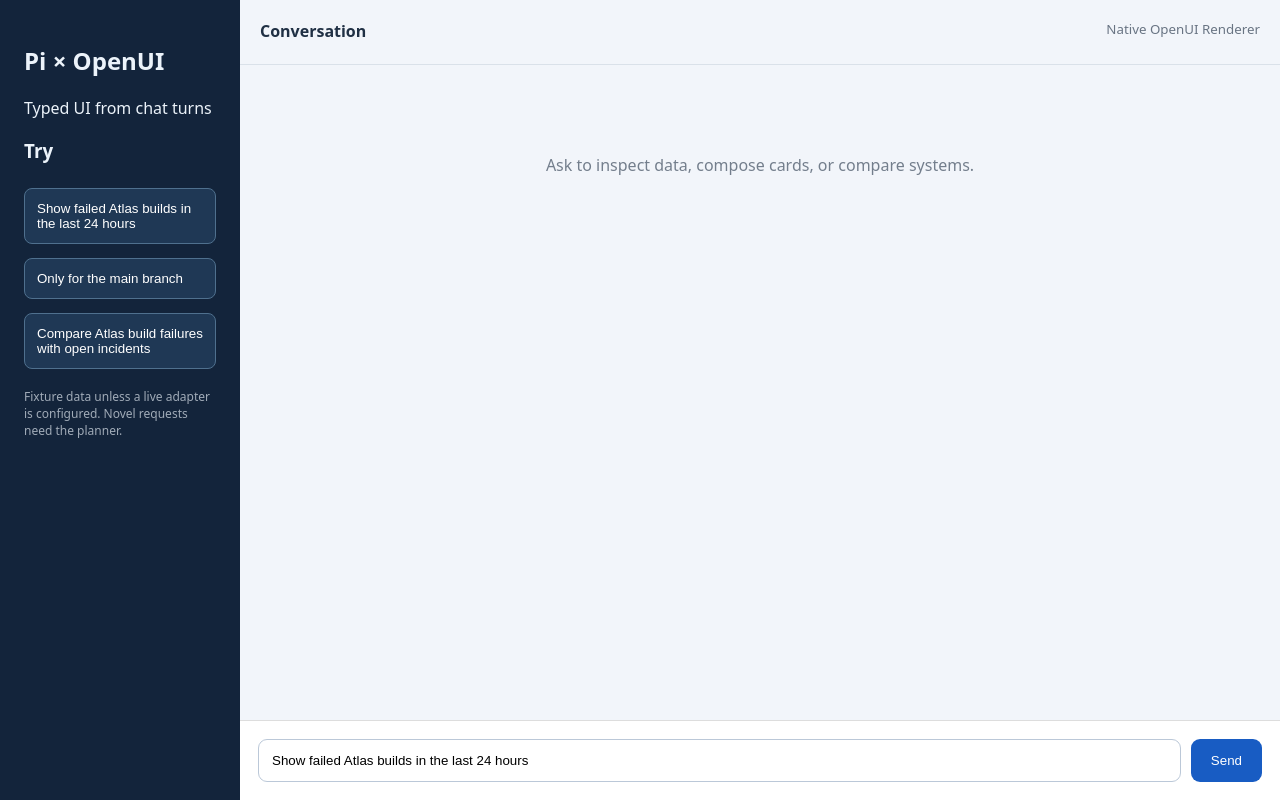
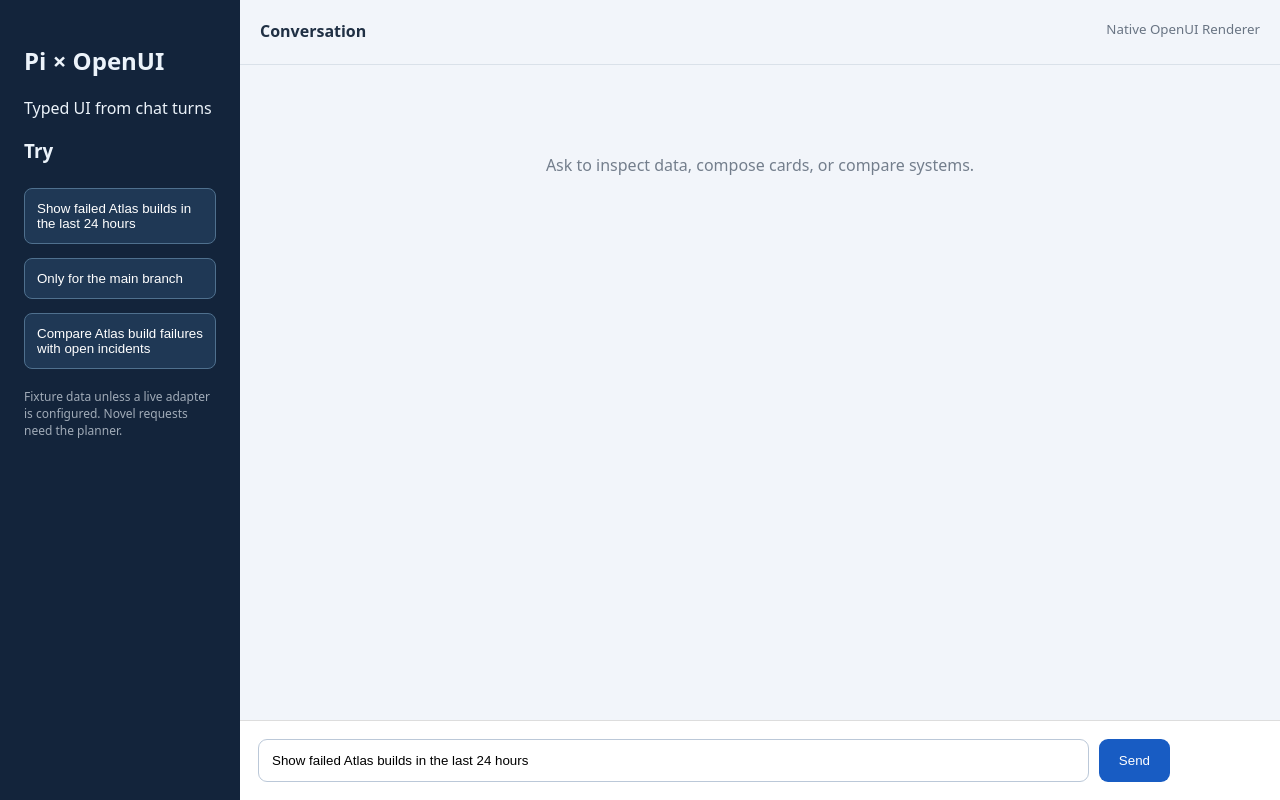
Before and after one commit to kverma/codex-playground, a React (Vite) app in the folder pi-openui-turn-runtime/web/: page / in a window 1280 px wide. Built offline with nearby package versions, Linux system fonts and the light colour scheme; what @openuidev/react-lang, @openuidev/react-ui would draw is missing.

Commit message:
fix(ui): prevent OpenUI inspector from covering Send control

```diff
--- a/pi-openui-turn-runtime/web/src/style.css
+++ b/pi-openui-turn-runtime/web/src/style.css
@@ -1 +1,4 @@
 *{box-sizing:border-box}body{font-family:ui-sans-serif,system-ui;background:#f2f5fa;color:#203044;margin:0}.layout{display:grid;grid-template-columns:240px minmax(0,1fr);height:100vh}aside{background:#13243b;color:#ecf3fa;padding:24px}aside button{width:100%;padding:12px;margin:7px 0;border-radius:8px;border:1px solid #4f708e;background:#1f3855;color:white;text-align:left;cursor:pointer}.muted{opacity:.65;font-size:12px}main{display:flex;flex-direction:column;min-width:0}header{height:65px;border-bottom:1px solid #dae1e9;padding:20px;display:flex;justify-content:space-between}header small{opacity:.65}.messages{overflow:auto;flex:1;padding:24px}.message{max-width:800px;margin:14px 0;padding:14px;border-radius:16px}.message.user{margin-left:auto;background:#e0edff;max-width:65%}.message.assistant{background:#fff;box-shadow:0 2px 6px #182a4010}.message.error{color:#9b2323;background:#ffe6e6}.message pre{white-space:pre-wrap;overflow:auto}.welcome{padding:65px;text-align:center;opacity:.6}form{display:flex;gap:10px;padding:18px;background:white;border-top:1px solid #ddd}form input{flex:1;padding:13px;border-radius:9px;border:1px solid #bbc8d8}form button{border:0;border-radius:9px;padding:13px 20px;color:white;background:#185cc3}.pill{border-radius:99px;padding:4px 8px;background:#dbeafe}@media(max-width:700px){.layout{grid-template-columns:1fr}aside{display:none}}
+/* Keep chat controls clear of the OpenUI development inspector's bottom-right overlay. */
+form{padding-right:110px}
+@media(max-width:700px){form{padding-right:85px}}
```
